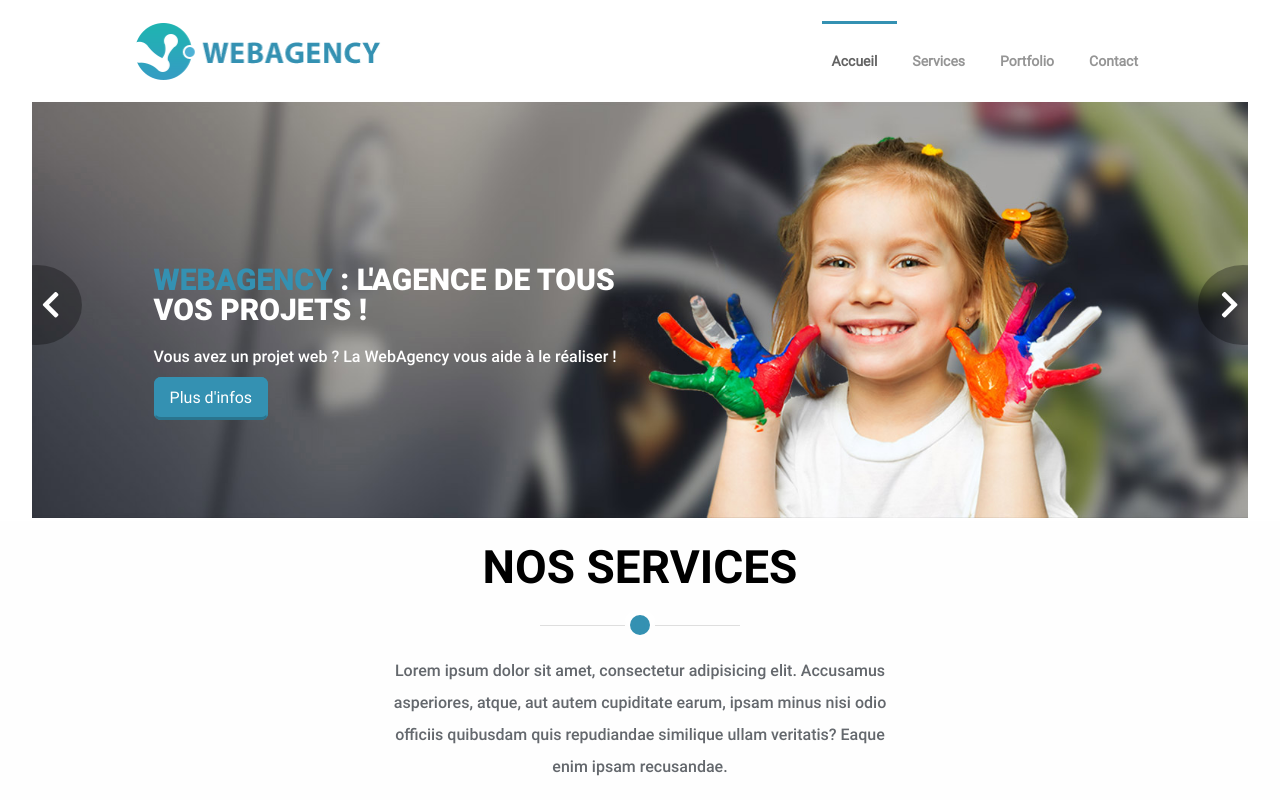
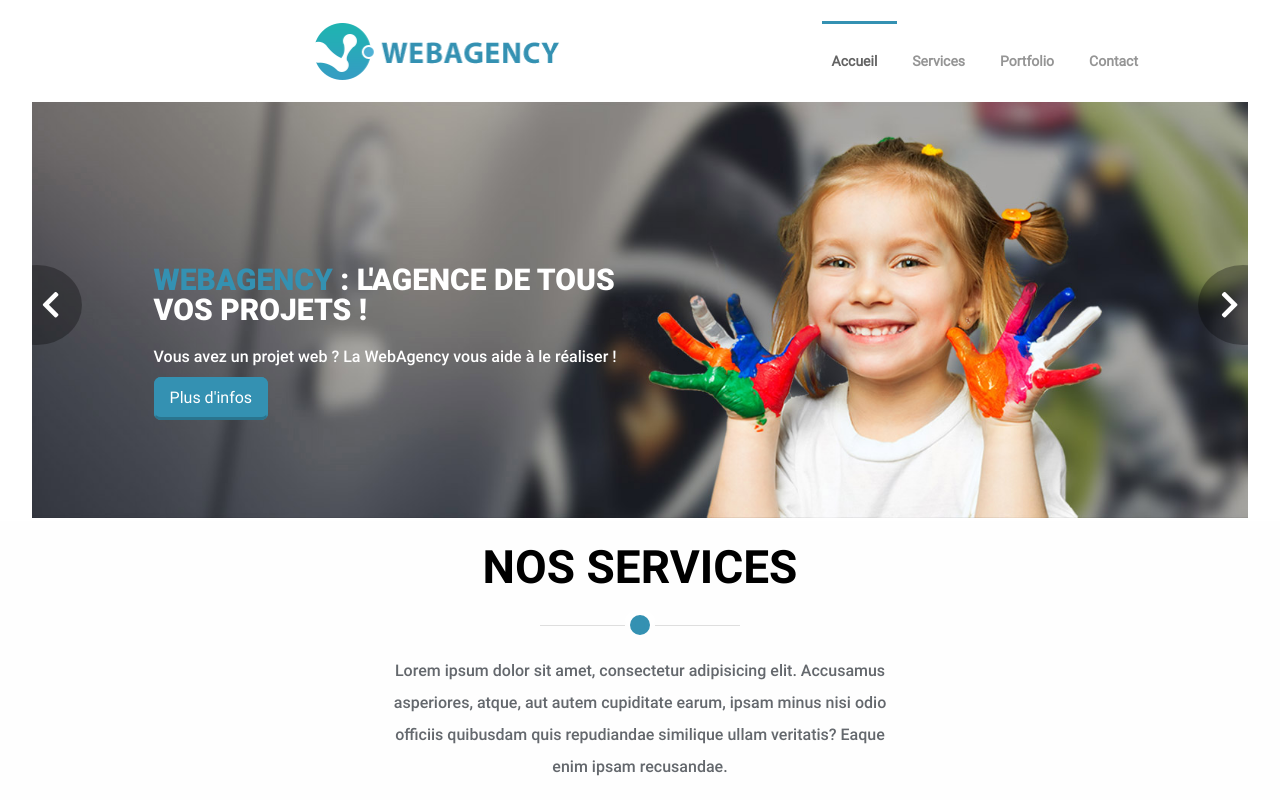
Before and after one commit to metaXIII/OC-web-P1, a plain HTML site: page index.html in a window 1280 px wide. Shown: the top 800 px of the page. Drawn offline with Linux system fonts and the light colour scheme.

Commit message:
Fix header img

```diff
--- a/css/style.css
+++ b/css/style.css
@@ -603,6 +603,10 @@ input, textarea {
     height: 800px;
 }
 
+.pl-5 {
+    padding-left: 5%;
+}
+
 
 @media screen and (max-width: 992px) {
     .header {
--- a/index.html
+++ b/index.html
@@ -17,7 +17,7 @@
 
 
 <header class="header">
-    <div class="flex m-auto ml-10">
+    <div class="flex m-auto pl-5">
         <img src="./img/images/logo.png" alt="logo WebAgency" width="260px" height="57px" class="logoAgency">
     </div>
     <nav class="navbar">
```
